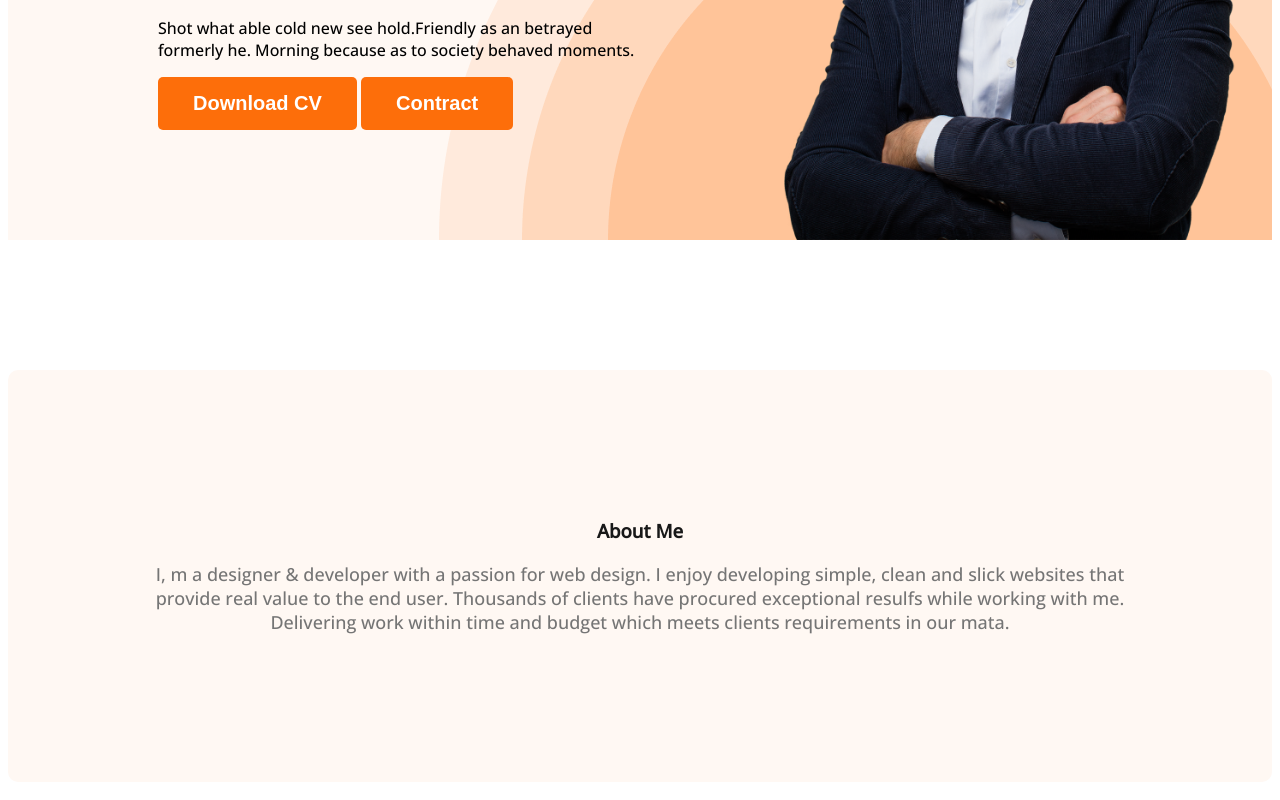
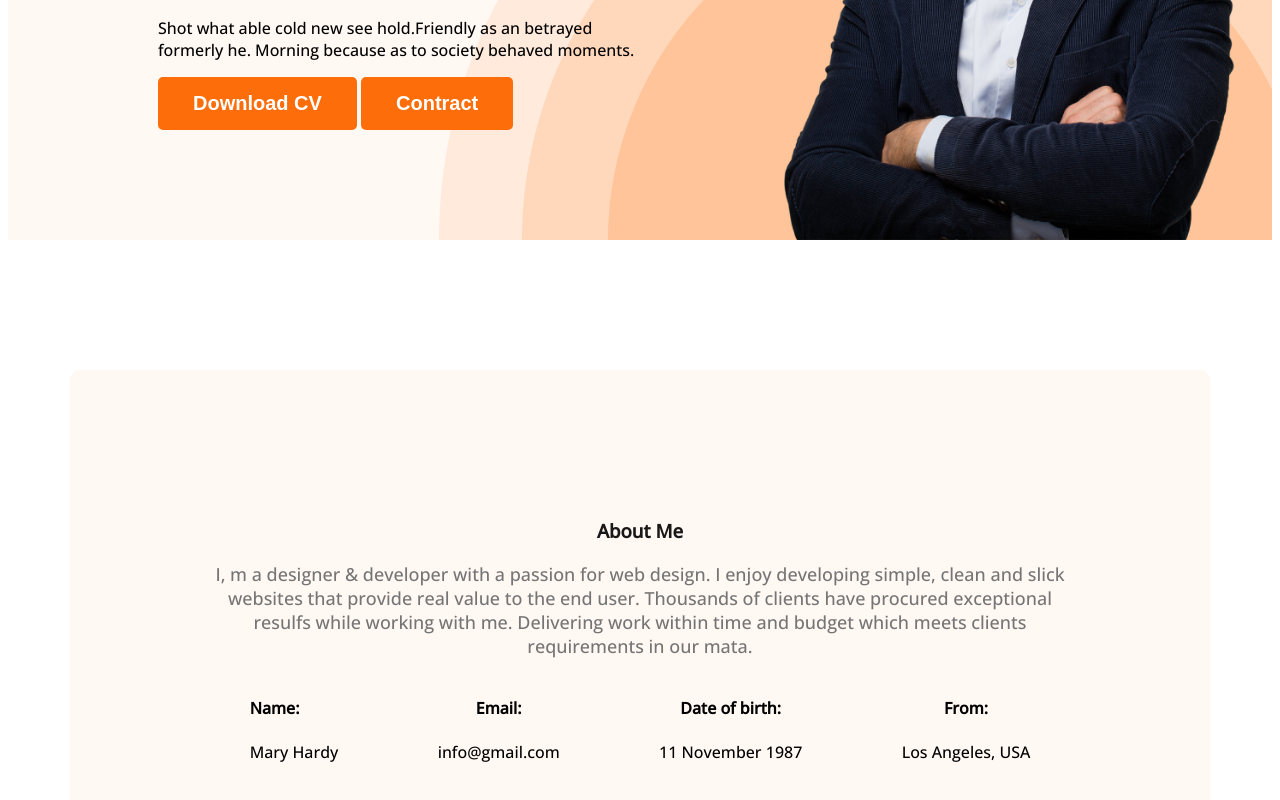
Before and after one commit to LabonnoKhanBonna/developer-project, a plain HTML site: page index.html in a window 1280 px wide. Shown: the part 528-1328 px from the top of the page. Drawn offline with nearby package versions, Linux system fonts and the light colour scheme.

Commit message:
added some text in about section

```diff
--- a/index.html
+++ b/index.html
@@ -34,6 +34,28 @@
         <section class="about">
             <h3 class="section-title">About Me</h3>
             <p class="section-description">I, m a designer & developer with a passion for web design. I enjoy developing simple, clean and slick websites that provide real value to the end user. Thousands of clients have procured exceptional resulfs while working with me. Delivering work within time and budget which meets clients requirements in our mata.</p>
+            <div class="about-info-container">
+                <div class="about-inf">
+                    <h4 class="info-title">Name:
+                        </h4>
+                    <p class="info-description">Mary Hardy </p>
+                </div>
+                <div class="about-info">
+                    <h4 class="info-title">Email:
+                        </h4>
+                    <p class="info-description">info@gmail.com</p>
+                </div>
+                <div class="about-info">
+                    <h4 class="info-title">Date of birth:
+                        </h4>
+                    <p class="info-description">11 November 1987</p>
+                </div>
+                <div class="about-info">
+                    <h4 class="info-title">From:
+                       </h4>
+                    <p class="info-description"> Los Angeles, USA</p>
+                </div>
+            </div>
         </section>
     </main>
     <footer>
--- a/styles/portfolio.css
+++ b/styles/portfolio.css
@@ -91,6 +91,10 @@ nav a{
     max-width: 585px;
 }
 /* main section styles */
+main{
+    max-width: 1140px;
+    margin: 0 auto;
+}
 /* about section styles */
 
 .about{
@@ -99,3 +103,11 @@ nav a{
     background: #FFF8F3;
     margin: 130px 0;
 }
+.about-info-container{
+    display: flex;
+    justify-content: space-around;
+
+}
+.about-info{
+    text-align: center;
+}
```
